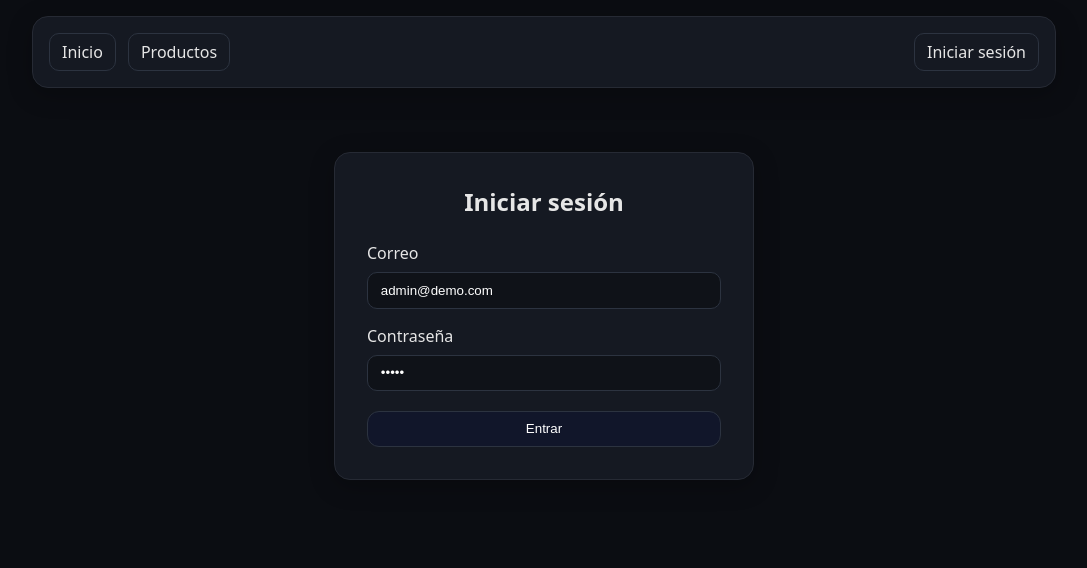
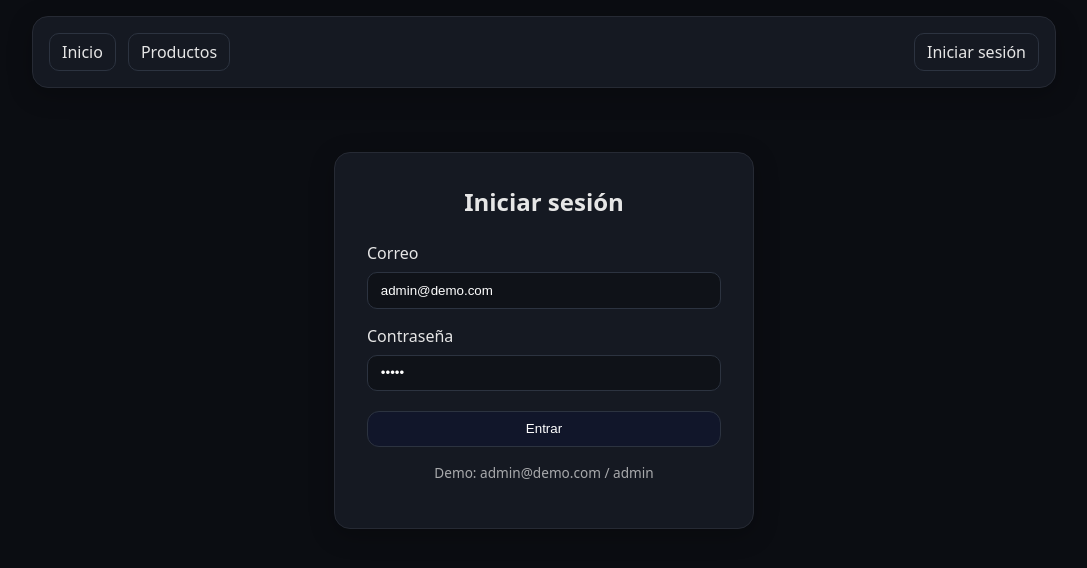
Before and after one commit to Josue1111Steven/proyectofinal, a React (Vite) app in the folder TFINAL_Frontend_React/: page /login in a window 1280 px wide. Shown: the top 568 px of the page, without its empty margins (96-1183 px from the left). Built offline with nearby package versions, Linux system fonts and the light colour scheme; no server answers.

Commit message:
commit cesar15

```diff
--- a/TFINAL_Frontend_React/src/pages/Login.jsx
+++ b/TFINAL_Frontend_React/src/pages/Login.jsx
@@ -128,7 +128,14 @@ export default function Login() {
             </p>
           )}
 
-
+        <p className="status" style={{
+            marginTop: 16,
+            textAlign: 'center',
+            fontSize: '0.85rem',
+            opacity: 0.7
+          }}>
+            Demo: admin@demo.com / admin
+          </p>
         </form>
       </div>
     </div>
```
